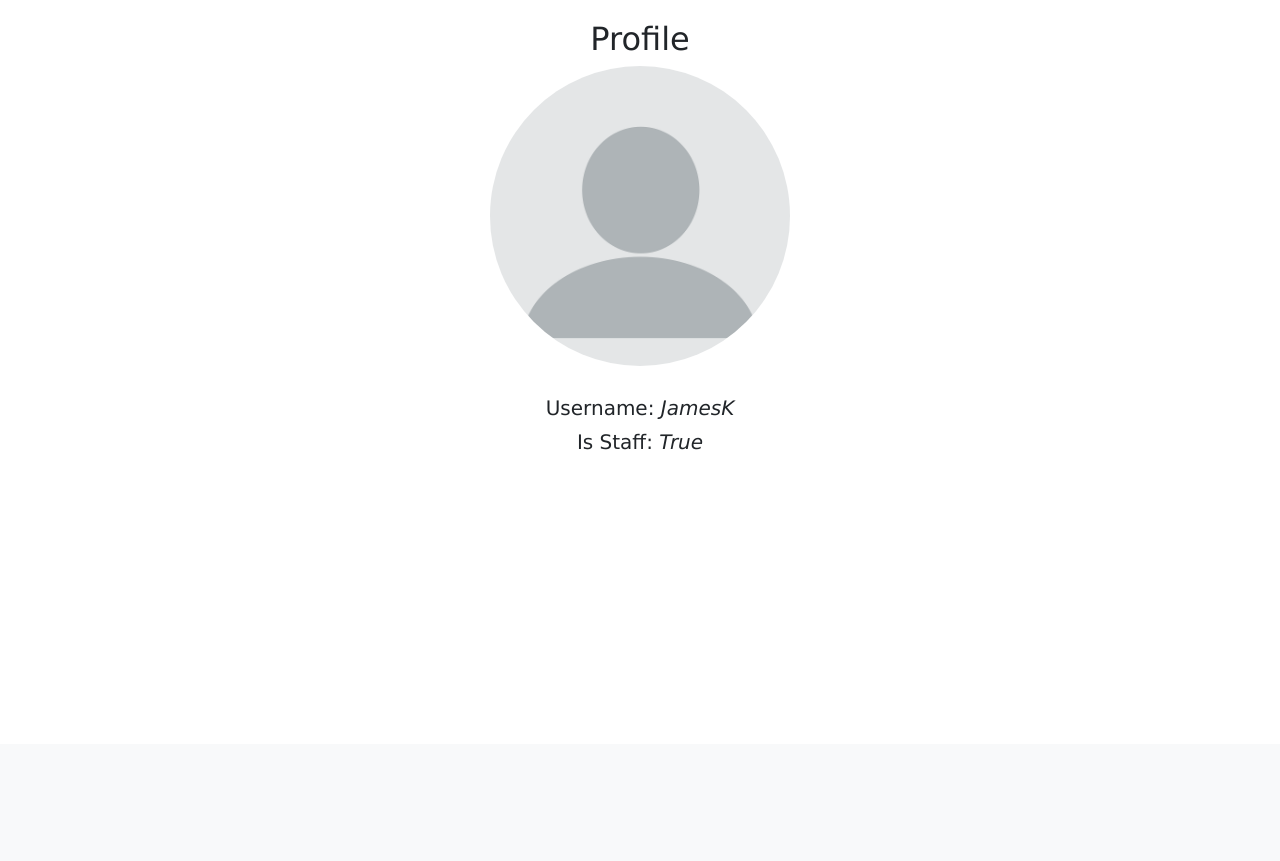
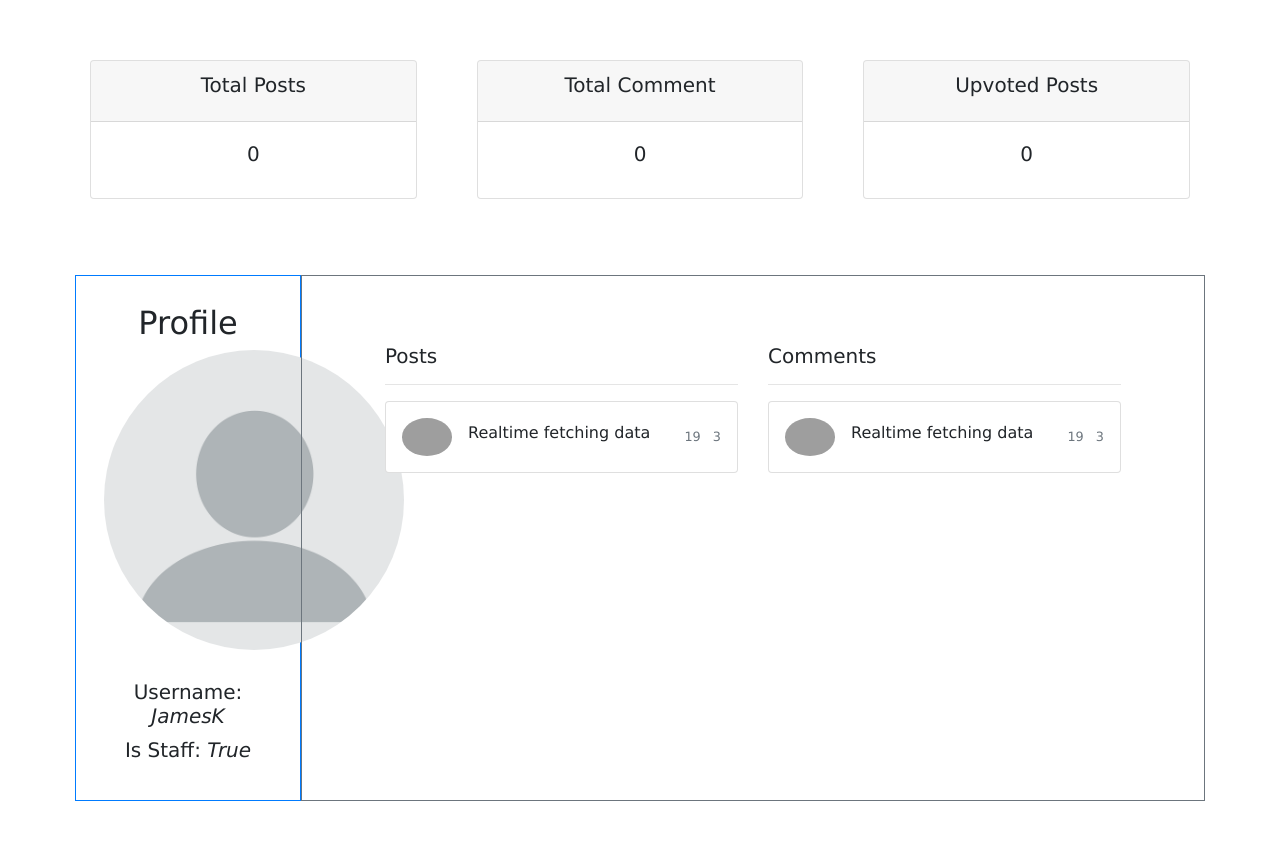
Before and after one commit to Anato-Eini/IntelliForums, a Django app: page /profile/ in a window 1280 px wide. Shown: the part 56-917 px from the top of the page. Before the commit the page ends 506 px from the top, so only its background shows below. Run offline with Django 5.2, Linux system fonts and the light colour scheme; a user stored in the database is signed in; data comes from the database, SQL or seed files in the repository; grey boxes are pictures that could not be loaded.

Commit message:
Profile UI improvement
-Added Dashboard for post and comments
-Aded count in profile

```diff
--- /dev/null
+++ b/myblogsite/blog/templates/Profile/profile_count.html
@@ -0,0 +1,47 @@
+<style>
+    .row{
+        margin: 60px;
+    }
+</style>
+
+<div class="row">
+    <!-- Total Post count -->
+    <div class="col">
+        <div class="col-sm">
+            <div class="card text-center mb-3">
+                <div class="card-header">
+                    <h5 class="card-title">Total Posts</h5>
+                </div>
+                <div class="card-body">
+                    <h5 class="card-title">0</h5>
+                </div>
+            </div>
+        </div>
+    </div>
+    <!-- Total Comment count -->
+    <div class="col">
+        <div class="col-sm">
+            <div class="card text-center mb-3">
+                <div class="card-header">
+                    <h5 class="card-title">Total Comment</h5>
+                </div>
+                <div class="card-body">
+                    <h5 class="card-title">0</h5>
+                </div>
+            </div>
+        </div>
+    </div>
+    <!-- Upvoted Posts -->
+    <div class="col">
+        <div class="col-sm">
+            <div class="card text-center mb-3">
+                <div class="card-header">
+                    <h5 class="card-title">Upvoted Posts</h5>
+                </div>
+                <div class="card-body">
+                    <h5 class="card-title">0</h5>
+                </div>
+            </div>
+        </div>
+    </div>
+</div>
--- /dev/null
+++ b/myblogsite/blog/templates/Profile/profile_dashboard.html
@@ -0,0 +1,43 @@
+
+<div class="row">
+    <div class="col-lg">
+        <h5>Posts</h5>
+        <hr>
+
+        <div class="card mb-2">
+            <div class="card-body p-2 p-sm-3">
+                <div class="media forum-item">
+                    <a href="#" data-toggle="collapse" data-target=".forum-content"><img src="https://bootdey.com/img/Content/avatar/avatar1.png" class="mr-3 rounded-circle" width="50" alt="User" /></a>
+                    <div class="media-body align-self-center">
+                        <h6><a href="#" data-toggle="collapse" data-target=".forum-content" class="text-body">Realtime fetching data</a></h6>
+                    </div>
+                    <div class="text-muted small text-center align-self-center">
+                        <span class="d-none d-sm-inline-block"><i class="far fa-eye"></i> 19</span>
+                        <span><i class="far fa-comment ml-2"></i> 3</span>
+                    </div>
+                </div>
+            </div>
+        </div>
+
+    </div>
+
+    <div class="col-lg">
+        <h5>Comments</h5>
+        <hr>
+
+        <div class="card mb-2">
+            <div class="card-body p-2 p-sm-3">
+                <div class="media forum-item">
+                    <a href="#" data-toggle="collapse" data-target=".forum-content"><img src="https://bootdey.com/img/Content/avatar/avatar1.png" class="mr-3 rounded-circle" width="50" alt="User" /></a>
+                    <div class="media-body align-self-center">
+                        <h6><a href="#" data-toggle="collapse" data-target=".forum-content" class="text-body">Realtime fetching data</a></h6>
+                    </div>
+                    <div class="text-muted small text-center align-self-center">
+                        <span class="d-none d-sm-inline-block"><i class="far fa-eye"></i> 19</span>
+                        <span><i class="far fa-comment ml-2"></i> 3</span>
+                    </div>
+                </div>
+            </div>
+        </div>
+    </div>
+</div>
--- a/myblogsite/blog/templates/profile.html
+++ b/myblogsite/blog/templates/profile.html
@@ -36,6 +36,14 @@
 </head>
 <body>
     {% include 'header.html' %}
+
+
+        {% include 'Profile/profile_count.html' %}
+
+        <div class="container-fluid">
+            <div class="row d-flex">
+                <div class="left-column p-2 border border-primary" style="flex: 0 0 20%; max-width: 20%;">
+                    <!-- 20% content here -->
                     <div class="profile-container">
                         <h2>Profile</h2>
                         <img src="{{ picture }}" alt="Profile Picture" class="profile-pic">
@@ -45,5 +53,13 @@
                             <h5>Is Staff: <i>{{ is_staff }}</i></h5>
                         </div>
                     </div>
+                </div>
+                <div class="col p-2 border border-secondary">
+                    {% include 'Profile/profile_dashboard.html' %}
+                </div>
+            </div>
+        </div>
+
+
 </body>
 </html>
--- a/myblogsite/blog/templates/sidebar.html
+++ b/myblogsite/blog/templates/sidebar.html
@@ -155,6 +155,7 @@
                                             <a href="javascript:void(0)" class="nav-link nav-link-faded has-icon">Solved</a>
                                             <a href="javascript:void(0)" class="nav-link nav-link-faded has-icon">Unsolved</a>
                                             <a href="javascript:void(0)" class="nav-link nav-link-faded has-icon">No replies yet</a>
+                                            <a href="/Category/" class="nav-link nav-link-faded has-icon">Browse By Category</a>
                                         </nav>
                                     </div>
                                 </div>
```
Lines whose indentation alone changed are shown as unchanged.
